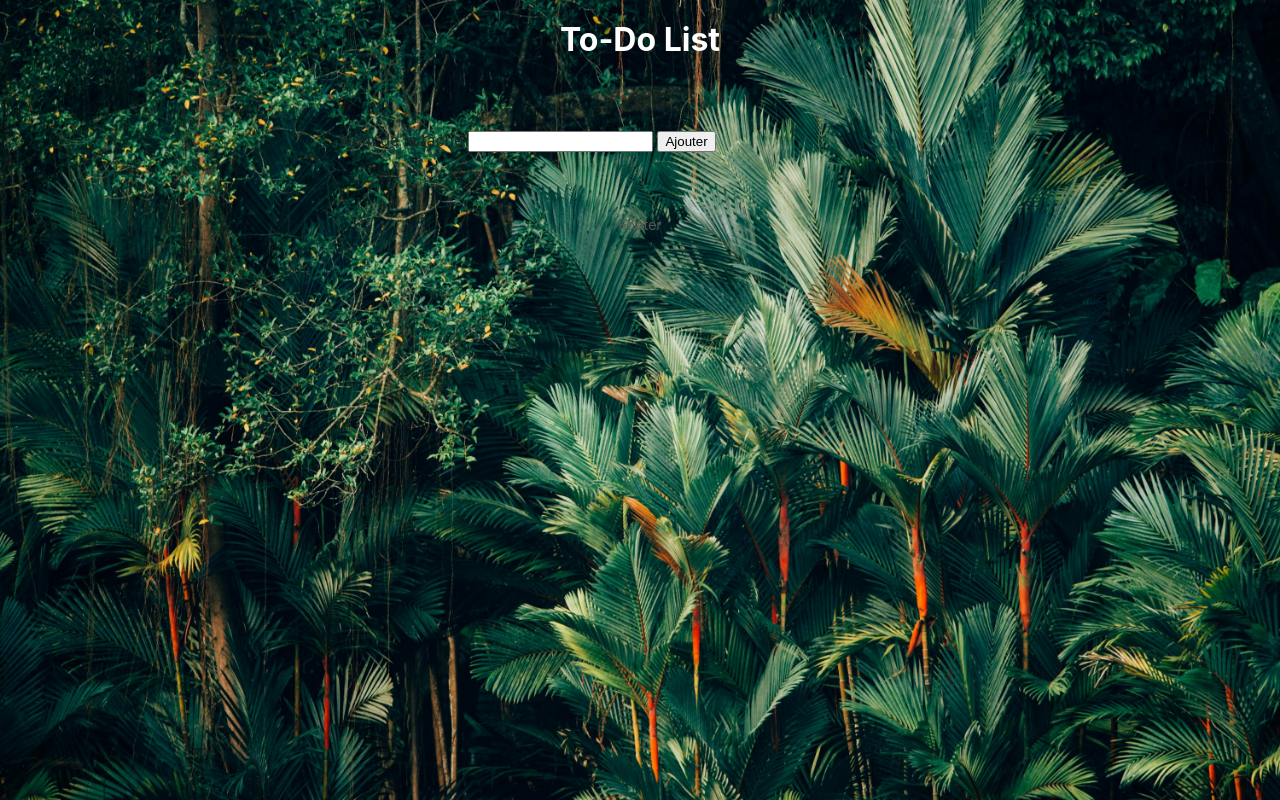
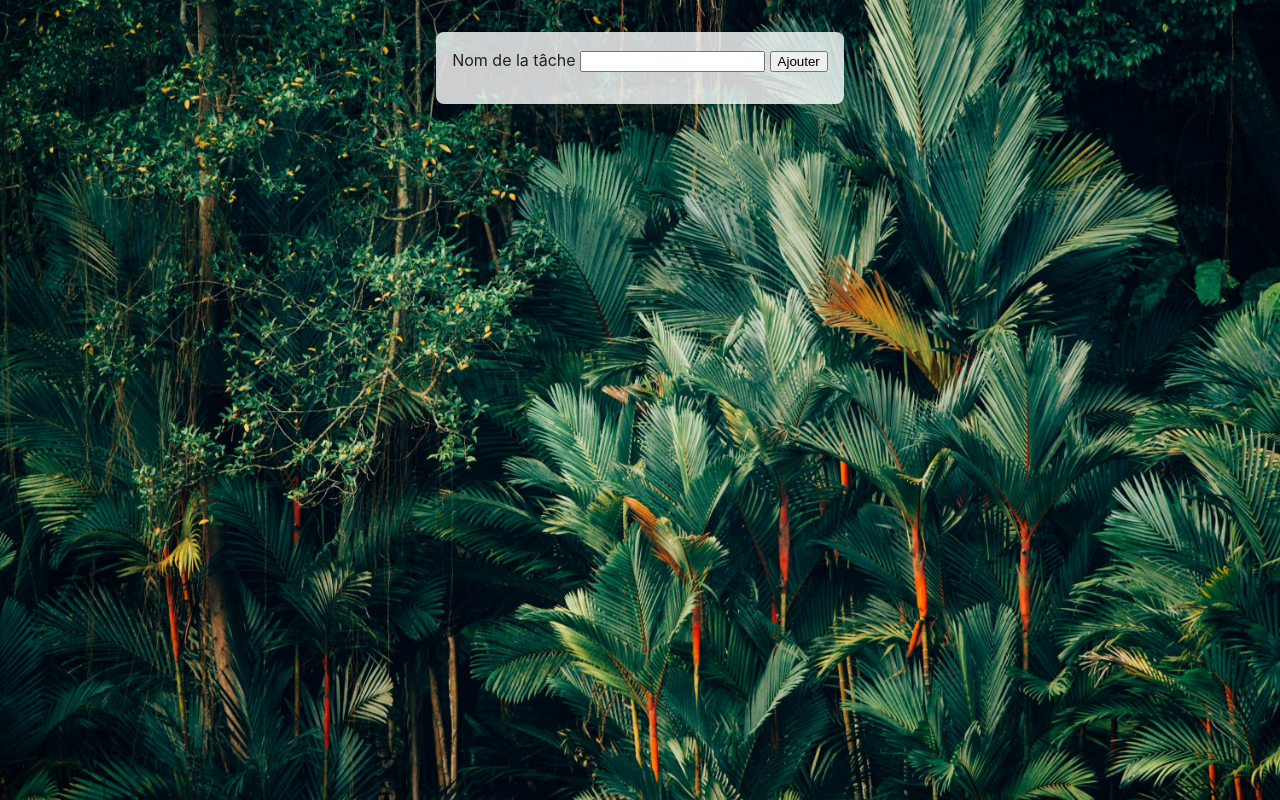
Before and after one commit to ItsLok0/TO-DO-list, a Flask app: page / in a window 1280 px wide. Run offline with Flask 3, Linux system fonts and the light colour scheme.

Commit message:
Début création style

```diff
--- a/static/css/style.css
+++ b/static/css/style.css
@@ -3,6 +3,7 @@ body {
   font-size: 16px;
   line-height: 1.5;
   min-height: 100vh;
+  display: flex;
   background-image: url("../img/background-image.jpg");
   background-size: cover;
   background-position: center;
@@ -20,23 +21,20 @@ body a {
   color: #007BFF;
 }
 
-header {
-  color: white;
-  padding: 1rem;
-  text-align: center;
-}
-
 main {
   max-width: 600px;
   margin: 2rem auto;
   padding: 0 1rem;
+  display: flex;
 }
-
-footer {
-  text-align: center;
+main #todo-list {
+  flex: 1;
+}
+main #todo-list .content {
+  background-color: rgba(255, 255, 255, 0.8);
   padding: 1rem;
-  font-size: 0.9rem;
-  color: #555555;
+  border-radius: 8px;
+  box-shadow: 0 2px 4px rgba(0, 0, 0, 0.1);
 }
 
 @media (max-width: 768px) {
--- a/static/scss/_base.scss
+++ b/static/scss/_base.scss
@@ -5,6 +5,7 @@ body {
   font-size: variables.$base-font-size;
   line-height: 1.5;
   min-height: 100vh;
+  display: flex;
   background-image: url("../img/background-image.jpg");
   background-size: cover;
   background-position: center;
--- a/static/scss/_mixins.scss
+++ b/static/scss/_mixins.scss
@@ -3,7 +3,3 @@
   justify-content: center;
   align-items: center;
 }
-
-@mixin transition($property: all, $duration: 0.2s, $ease: ease-in-out) {
-  transition: $property $duration $ease;
-}
--- a/templates/base.html
+++ b/templates/base.html
@@ -7,17 +7,9 @@
   <link rel="stylesheet" href="{{ url_for('static', filename='css/style.css') }}">
 </head>
 <body>
-  <header>
-    <h1>To-Do List</h1>
-  </header>
-
   <main id="main-content">
     {% block content %}{% endblock %}
   </main>
-
-  <footer>
-    <p>Footer</p>
-  </footer>
   <script src="{{ url_for('static', filename='js/app.js') }}"></script>
 </body>
 </html>
--- a/templates/index.html
+++ b/templates/index.html
@@ -2,6 +2,8 @@
 {% block title %}Accueil{% endblock %}
 
 {% block content %}
+<section id="todo-list">
+  <div class="content">
     <form action="/add" method="POST" aria-label="Ajouter une tâche">
       <label for="title">Nom de la tâche</label>
       <input type="text" id="title" name="title" required>
@@ -16,4 +18,6 @@
         </li>
       {% endfor %}
     </ul>
+  </div>
+</section>
 {% endblock %}
```
Also changed, not shown: static/scss/_layout.scss (+12 -13 lines), instance/todo.db, 1 other file. Lines whose indentation alone changed are shown as unchanged.
